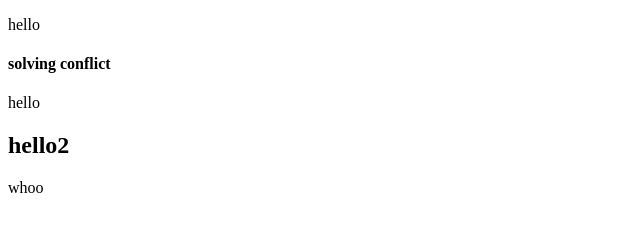
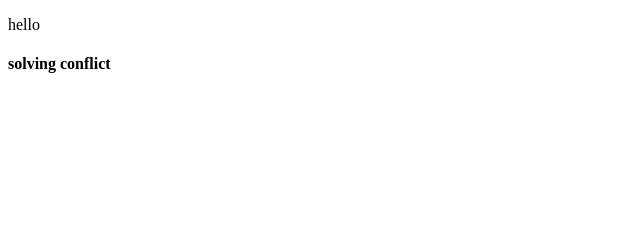
Before and after one commit to nobu513/newRepo, a plain HTML site: page index.html in a window 1280 px wide. Shown: the part 105-336 px from the top of the page, without its empty margins (0-640 px from the left). Drawn offline with Linux system fonts and the light colour scheme.

Commit message:
delete lines2

```diff
--- a/index.html
+++ b/index.html
@@ -11,9 +11,7 @@
     <h3>hello3</h3>
     <p>hello</p>
     <h4>solving conflict</h4>
-    <p>hello</p>
-    <h2>hello2</h2>
-    <p>whoo</p>
+
 
 
 
```
